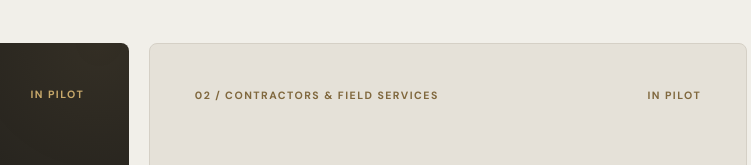
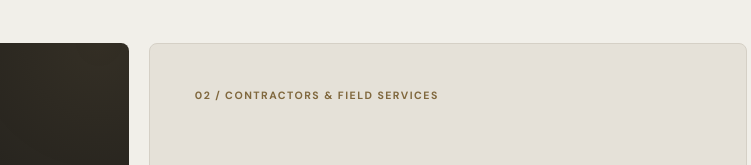
Before and after one commit to SkhumbuzoT/primechainsolutions, a plain HTML site: page index.html in a window 1280 px wide. Shown: the part 2698-2863 px from the top of the page, 501-1252 px from the left. Drawn offline with Linux system fonts and the light colour scheme; a script that the page names is missing.

Commit message:
Update index.html

```diff
--- a/index.html
+++ b/index.html
@@ -954,7 +954,6 @@ footer{background:var(--ink);color:var(--white);padding:35px 0 25px;border-top:1
       <article class="product-card fleet">
         <div class="product-meta">
           <span>01 / Transport &amp; Logistics</span>
-          <span>In pilot</span>
         </div>
 
         <h3>PrimeChain Fleet</h3>
@@ -987,7 +986,6 @@ footer{background:var(--ink);color:var(--white);padding:35px 0 25px;border-top:1
       <article class="product-card field">
         <div class="product-meta">
           <span>02 / Contractors &amp; Field Services</span>
-          <span>In pilot </span>
         </div>
 
         <h3>PrimeChain Field</h3>
```
